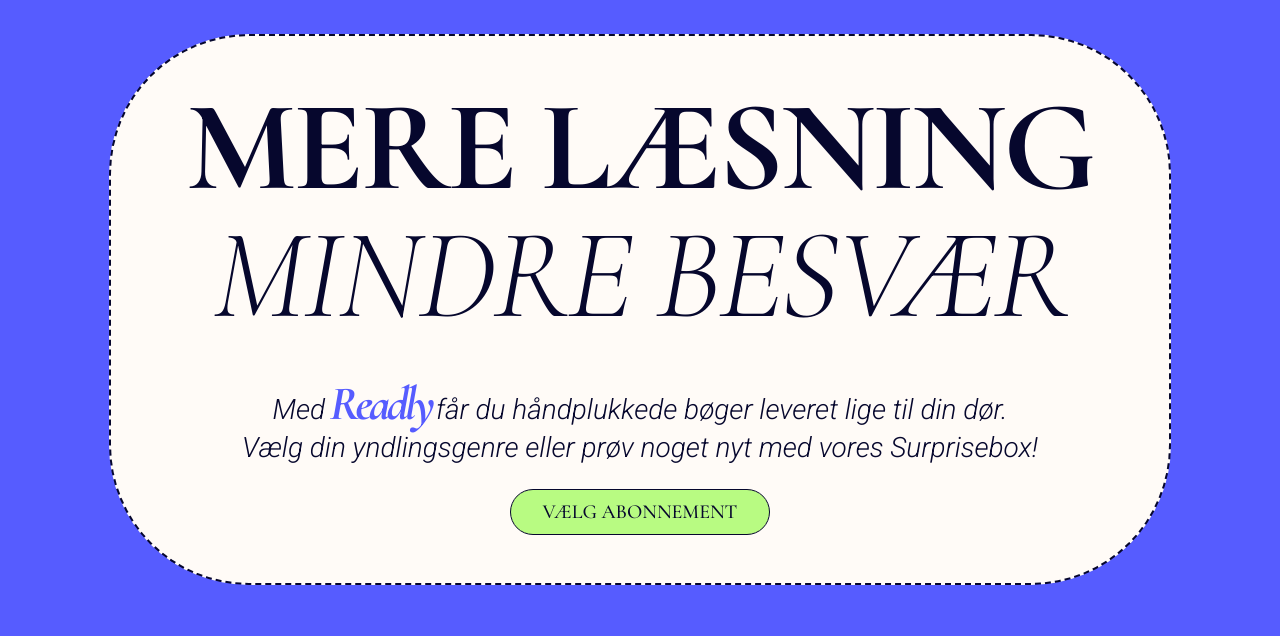
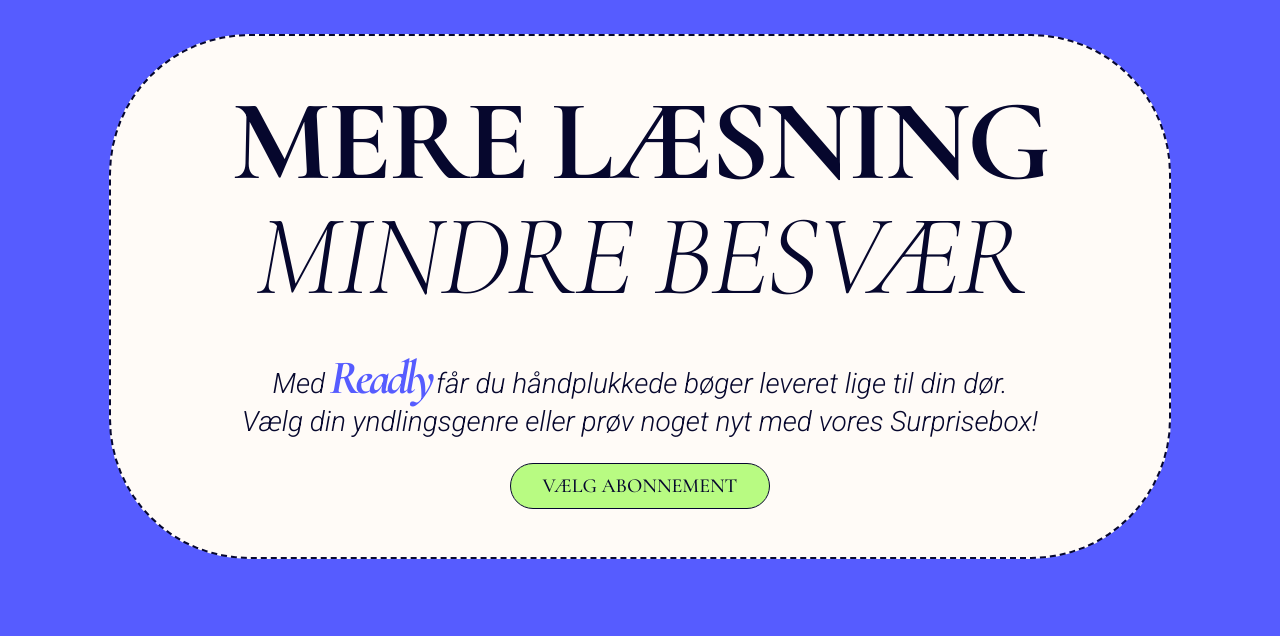
Before and after one commit to emmabjrg/readly_MMDeksamen, an Astro site: page / in a window 1280 px wide. Shown: the part 110-746 px from the top of the page. Built offline with nearby package versions, Linux system fonts and the light colour scheme; Astro itself is replaced by a stand-in of ours.

Commit message:
index-size evt?

```diff
--- a/src/pages/index.astro
+++ b/src/pages/index.astro
@@ -32,7 +32,7 @@ import Faq from "../components/Faq.astro";
       class="border-dashed border-2 border-farvenavn-blackish rounded-[80px] lg:rounded-[140px] bg-farvenavn-whiteish lg:w-[83%] w-[90%] lg:p-12 p-6"
     >
       <h1
-        class="tracking-tight font-serif font-bold text-4xl md:text-6xl lg:text-9xl text-center"
+        class="tracking-tight font-serif font-bold text-[9vw] leading-none text-center"
       >
         MERE LÆSNING <br />
         <span class="font-light italic">MINDRE BESVÆR</span>
```
